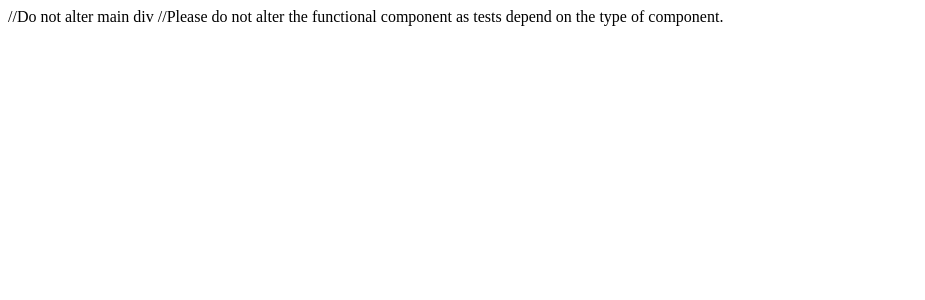
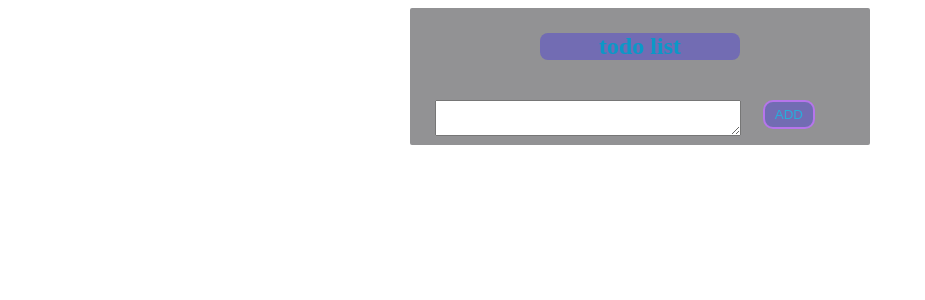
Before and after one commit to sagardubey47/React-Assignment---Todo-List-React, a React app: page / in a window 1280 px wide. Shown: the top 300 px of the page, without its empty margins (0-925 px from the left). Built offline with nearby package versions, Linux system fonts and the light colour scheme.

Commit message:
first commit

```diff
--- /dev/null
+++ b/src/components/Add.js
@@ -0,0 +1,8 @@
+import React from 'react'
+
+export default function Add({handleAdd, newTask, resetState}) {
+    console.log(newTask);
+    return (
+        <button id="btn" onClick={()=>{handleAdd(newTask, resetState)}}>ADD</button>
+    )
+}
--- a/src/components/App.js
+++ b/src/components/App.js
@@ -1,12 +1,49 @@
-import React from "react";
+import React,{useState, useEffect} from "react";
 import "./../styles/App.css";
+import Taskarea from "./Textarea"
+import Add from "./Add"
+import Task from "./Task"
 
 function App()
 {
+    const [tasks , setTasks] = useState([]);
+	const [edit, setEdit] = useState(false);
+
+	 function handleAdd(newTask, resetState) {
+
+		if(newTask != "") {
+        setTasks( prevTasks => {return [...prevTasks, newTask]});
+		resetState();
+	 }
+	}
+
+	 function onDelete(id) {
+
+		 setTasks((prevTasks) => {
+             return prevTasks.filter((task, index) => {
+			 return index != id;
+		 });
+		 });
+	 }
+
+	 function handleEdit() {
+		 setEdit(true);
+	 }
+
 	return (
 	<div id="main">
-	//Do not alter main div
-	//Please do not alter the functional component as tests depend on the type of component.
+	   <div className="container">
+           <h2 id="heading" > todo list</h2>
+		   {
+			   tasks.map((task, index) => {
+                  return <Task key={index} id={index}  data={task} onDelete={onDelete} handleEdit={handleEdit} />
+		       })
+		   }
+
+		  <Taskarea handleAdd={handleAdd} />
+
+	   </div>
+
 	</div>
 	);
 }
--- /dev/null
+++ b/src/components/Task.js
@@ -0,0 +1,17 @@
+import React from 'react'
+
+function Task({data, onDelete, id, handleEdit}) {
+
+    return (
+
+        <div className="row" className="list">
+           {id }.{data}
+           <div style={{float:"right"}}>
+           <button onClick={handleEdit} className="edit">Edit</button>
+           <button onClick={()=> {onDelete(id)}} className="delete">Delete</button>
+           </div>
+        </div>
+    )
+}
+
+export default Task
--- /dev/null
+++ b/src/components/Textarea.js
@@ -0,0 +1,22 @@
+import React,{useState} from 'react'
+import Add from "./Add"
+
+export default function Textarea({handleAdd}) {
+
+     const [state, setState] = useState("");
+
+     function handleChange(event) {
+         setState(event.target.value);
+     }
+
+     function resetState() {
+         setState("");
+     }
+
+    return (
+        <>
+        <textarea id="task" value={state} onChange={handleChange}></textarea>
+        <Add handleAdd={handleAdd} newTask = {state} resetState={resetState}/>
+        </>
+    )
+}
--- a/src/styles/App.css
+++ b/src/styles/App.css
@@ -1,8 +1,3 @@
-h1 {
-    color: #27aedb;
-    text-align: center;
-    }
-
 
 button{
     color: #27aedb;
@@ -14,3 +9,47 @@ button{
 .bg-pink{
 	background-color:pink;
 }
+
+.container {
+    padding: 5px;
+    width: 450px;
+    margin: auto;
+    background-color: rgb(146, 146, 148);
+    border-radius: 2px;
+}
+
+.row {
+    color: rgb(245, 242, 242);
+    width: 400px;
+    margin: 5px auto;
+    background-color: rgb(32, 31, 43);
+    border-radius: 8px;
+    height: 40px;
+    font-family: sans-serif;
+    line-height: 2;
+}
+
+#heading {
+    width: 200px;
+    background-color: rgb(114, 108, 179);
+    color: #0b98c7;
+    border-radius: 8px;
+    text-align: center;
+    margin: 20px auto;
+}
+
+#task {
+    width: 300px;
+   margin-left: 20px;
+   margin-top: 20px;
+}
+
+#btn {
+    margin-top: 20px;
+     background-color: rgb(114, 108, 179);
+     padding: 5px 10px;
+     border-radius: 10px;
+     border: solid 2px rgb(182, 117, 235);
+     float: right;
+     margin-right: 50px;
+}
```
